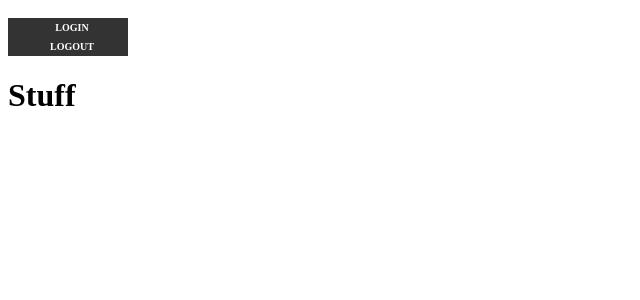
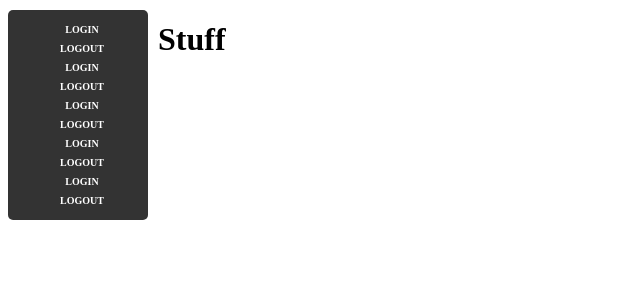
Before and after one commit to benwalcutt/ox_web_project, a Django app: page /ox_web/ in a window 1280 px wide. Shown: the part 70-370 px from the top of the page, without its empty margins (0-640 px from the left). Run offline with Django 3.2, Linux system fonts and the light colour scheme.

Commit message:
updated base.html and main.css

```diff
--- a/ox_web_project/static/main.css
+++ b/ox_web_project/static/main.css
@@ -6,10 +6,17 @@
 	background-color: #333333;
 	width: 120px;
 	border-radius: 5px;
+	float: left;
+	padding: 10px;
+	margin-top: 10px;
+	margin-right: 10px;
+}
+
+.main_body {
+	margin: 10px 10px 10px 10px;
 }
 
 a.left_list {
-	display: block;
 	float: left;
 	font-weight: bold;
 	font-size: 10px;
--- a/ox_web_project/templates/base.html
+++ b/ox_web_project/templates/base.html
@@ -1,3 +1,4 @@
+
 <!DOCTYPE html>
 {% load staticfiles %}
 <html>
@@ -16,14 +17,24 @@
       <li><a href="self-assembly.net">Self Assembly Group</a></li>
     </ul>
   </div>
-  <br />
+
   <div class="left_bar">
     <ul>
       <li><a class="left_list" href="#">Login</a></li>
       <li><a class="left_list" href="#">Logout</a></li>
+      <li><a class="left_list" href="#">Login</a></li>
+      <li><a class="left_list" href="#">Logout</a></li>
+      <li><a class="left_list" href="#">Login</a></li>
+      <li><a class="left_list" href="#">Logout</a></li>
+      <li><a class="left_list" href="#">Login</a></li>
+      <li><a class="left_list" href="#">Logout</a></li>
+      <li><a class="left_list" href="#">Login</a></li>
+      <li><a class="left_list" href="#">Logout</a></li>
+
+
     </ul>
   </div>
-  <div>
+  <div class="main_body">
   {% block body_block %}
 
   {% endblock %}
```
